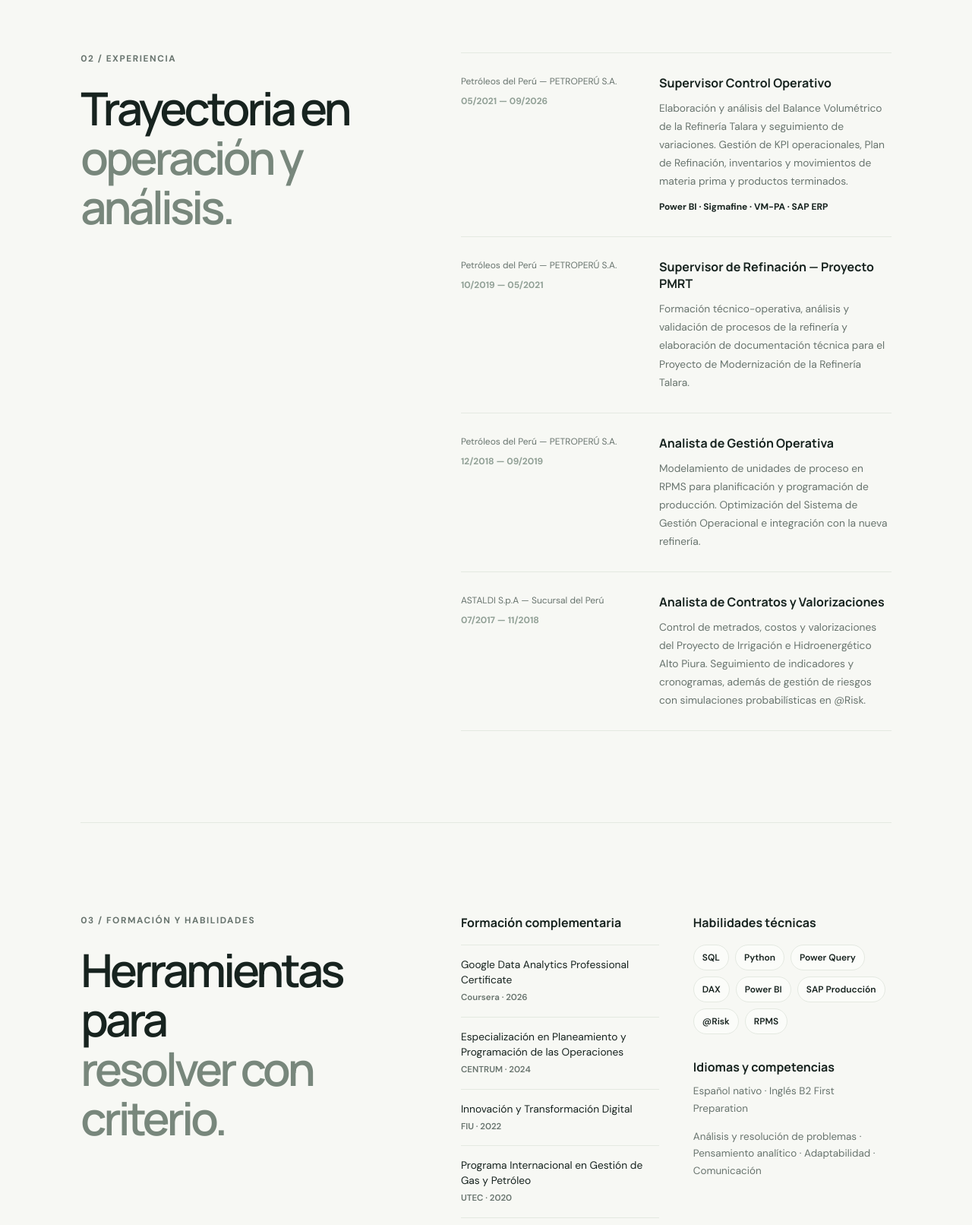
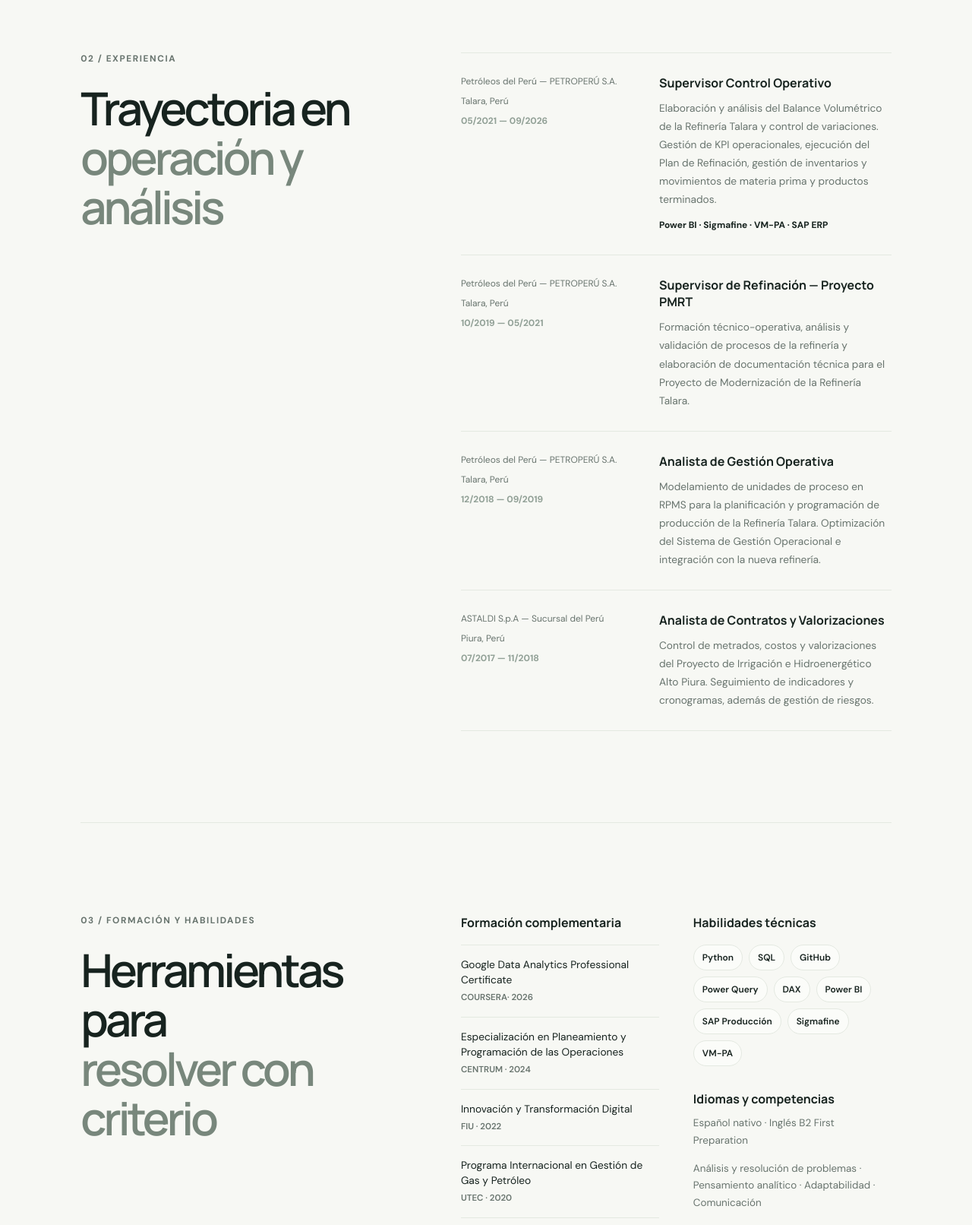
Before and after one commit to massieltuesta/webmassiel, a plain HTML site: page index.html in a window 1280 px wide. Shown: the part 1580-3192 px from the top of the page at 76% size. Drawn offline with Linux system fonts and the light colour scheme.

Commit message:
Actualización de datos

```diff
--- a/index.html
+++ b/index.html
@@ -40,9 +40,9 @@
       </div>
       <div class="profile__details">
         <p>
-          Combino la formación industrial con una sólida experiencia en procesos
-          operativos complejos, control de inventarios y gestión de indicadores.
-          Mi objetivo es transformar información operacional en decisiones claras,
+          Combino la formación industrial con experiencia en procesos operativos,
+          planificación y programación, control de inventarios y gestión de indicadores.
+          Mi objetivo es transformar información de las operaciones en decisiones claras,
           sostenibles y orientadas a resultados.
         </p>
         <div class="education">
@@ -50,7 +50,7 @@
             <span class="education__number">01</span>
             <div>
               <h3>Máster en Data Science, Big Data &amp; Business Analytics</h3>
-              <p>Universidad Complutense de Madrid · En curso</p>
+              <p>Universidad Complutense de Madrid · España · En curso</p>
             </div>
           </article>
           <article class="education__item">
@@ -74,7 +74,7 @@
     <section class="experience" id="experiencia" aria-labelledby="experiencia-title">
       <div class="section-heading">
         <p class="eyebrow">02 / Experiencia</p>
-        <h2 id="experiencia-title">Trayectoria en<br><span>operación y análisis.</span></h2>
+        <h2 id="experiencia-title">Trayectoria en<br><span>operación y análisis</span></h2>
 
 
       </div>
@@ -82,17 +82,19 @@
         <article class="experience__item">
           <div class="experience__meta">
             <p>Petróleos del Perú — PETROPERÚ S.A.</p>
+            <p>Talara, Perú</p>
             <time>05/2021 — 09/2026</time>
           </div>
           <div>
             <h3>Supervisor Control Operativo</h3>
-            <p>Elaboración y análisis del Balance Volumétrico de la Refinería Talara y seguimiento de variaciones. Gestión de KPI operacionales, Plan de Refinación, inventarios y movimientos de materia prima y productos terminados.</p>
+            <p>Elaboración y análisis del Balance Volumétrico de la Refinería Talara y control de variaciones. Gestión de KPI operacionales, ejecución del Plan de Refinación, gestión de inventarios y movimientos de materia prima y productos terminados.</p>
             <p class="experience__tools">Power BI · Sigmafine · VM-PA · SAP ERP</p>
           </div>
         </article>
         <article class="experience__item">
           <div class="experience__meta">
             <p>Petróleos del Perú — PETROPERÚ S.A.</p>
+            <p>Talara, Perú</p>
             <time>10/2019 — 05/2021</time>
           </div>
           <div>
@@ -103,21 +105,23 @@
         <article class="experience__item">
           <div class="experience__meta">
             <p>Petróleos del Perú — PETROPERÚ S.A.</p>
+            <p>Talara, Perú</p>
             <time>12/2018 — 09/2019</time>
           </div>
           <div>
             <h3>Analista de Gestión Operativa</h3>
-            <p>Modelamiento de unidades de proceso en RPMS para planificación y programación de producción. Optimización del Sistema de Gestión Operacional e integración con la nueva refinería.</p>
+            <p>Modelamiento de unidades de proceso en RPMS para la planificación y programación de producción de la Refinería Talara. Optimización del Sistema de Gestión Operacional e integración con la nueva refinería.</p>
           </div>
         </article>
         <article class="experience__item">
           <div class="experience__meta">
             <p>ASTALDI S.p.A — Sucursal del Perú</p>
+            <p>Piura, Perú</p>
             <time>07/2017 — 11/2018</time>
           </div>
           <div>
             <h3>Analista de Contratos y Valorizaciones</h3>
-            <p>Control de metrados, costos y valorizaciones del Proyecto de Irrigación e Hidroenergético Alto Piura. Seguimiento de indicadores y cronogramas, además de gestión de riesgos con simulaciones probabilísticas en @Risk.</p>
+            <p>Control de metrados, costos y valorizaciones del Proyecto de Irrigación e Hidroenergético Alto Piura. Seguimiento de indicadores y cronogramas, además de gestión de riesgos.</p>
           </div>
         </article>
       </div>
@@ -126,13 +130,13 @@
     <section class="capabilities" id="formacion" aria-labelledby="formacion-title">
       <div class="section-heading">
         <p class="eyebrow">03 / Formación y habilidades</p>
-        <h2 id="formacion-title">Herramientas para<br><span>resolver con criterio.</span></h2>
+        <h2 id="formacion-title">Herramientas para<br><span>resolver con criterio</span></h2>
       </div>
       <div class="capabilities__grid">
         <div>
           <h3>Formación complementaria</h3>
           <ul class="course-list">
-            <li><span>Google Data Analytics Professional Certificate</span><time>Coursera · 2026</time></li>
+            <li><span>Google Data Analytics Professional Certificate</span><time>COURSERA· 2026</time></li>
             <li><span>Especialización en Planeamiento y Programación de las Operaciones</span><time>CENTRUM · 2024</time></li>
             <li><span>Innovación y Transformación Digital</span><time>FIU · 2022</time></li>
             <li><span>Programa Internacional en Gestión de Gas y Petróleo</span><time>UTEC · 2020</time></li>
@@ -141,8 +145,8 @@
         <div>
           <h3>Habilidades técnicas</h3>
           <div class="skill-tags" aria-label="Habilidades técnicas">
-            <span>SQL</span><span>Python</span><span>Power Query</span><span>DAX</span>
-            <span>Power BI</span><span>SAP Producción</span><span>@Risk</span><span>RPMS</span>
+            <span>Python</span><span>SQL</span><span>GitHub</span><span>Power Query</span><span>DAX</span>
+            <span>Power BI</span><span>SAP Producción</span><span>Sigmafine</span><span>VM-PA</span>
           </div>
           <h3 class="languages-title">Idiomas y competencias</h3>
           <p class="capabilities__copy">Español nativo · Inglés B2 First Preparation</p>
@@ -153,13 +157,13 @@
 
     <section class="contact" id="contacto" aria-labelledby="contacto-title">
       <p class="eyebrow">04 / Contacto</p>
-      <h2 id="contacto-title">Hablemos.</h2>
+      <h2 id="contacto-title">Conversemos</h2>
       <div class="contact__links">
         <a href="mailto:massiel.tuesta@hotmail.com">massiel.tuesta@hotmail.com</a>
         <a href="tel:+34661150534">+34 661 150 534</a>
         <a href="https://www.linkedin.com/in/massieltuesta" target="_blank" rel="noreferrer">LinkedIn <span aria-hidden="true">↗</span></a>
       </div>
-      <p>Madrid, España</p>
+      <p>Location: Madrid, España</p>
     </section>
 
     <footer class="footer">
```
